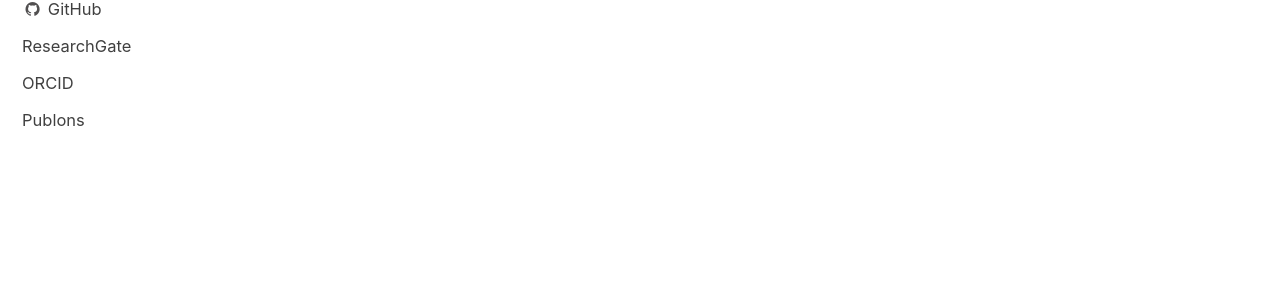
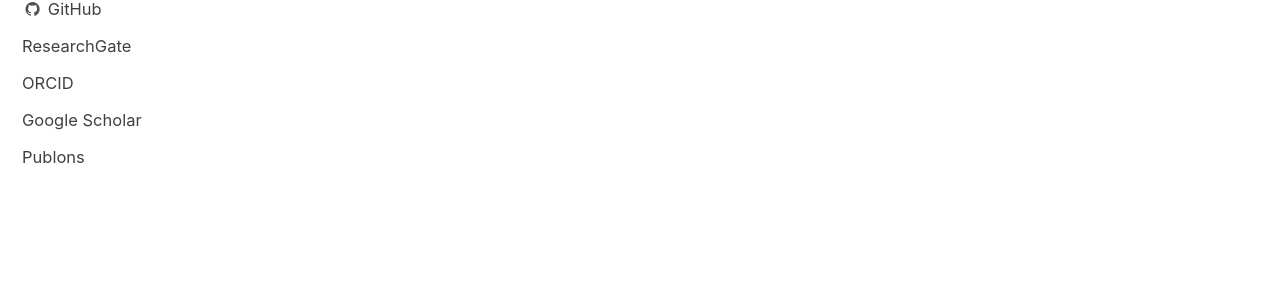
Before and after one commit to xvazquezc/xvazquezc.github.io, a Jekyll site: the page built from index.html, in a window 1280 px wide. Shown: the part 384-688 px from the top of the page. Built offline with Jekyll 4.4.1, drawn with Linux system fonts in a browser that asks for light colours; the list of posts is cut into pages by our own code.

Commit message:
test academicicons fix again...

```diff
--- a/_config.yml
+++ b/_config.yml
@@ -84,7 +84,7 @@
   github           : "xvazquezc"
   gitlab           :
   google_plus      :
-  google_scholar...: "vkyQl00AAAAJ"
+  google_scholar   : "vkyQl00AAAAJ"
   lastfm           :
   linkedin         : "xabier-vázquez-campos-5316483" # "john-doe-12345678" (the last part of your profile url, e.g. https://www.linkedin.com/in/john-doe-12345678)
   pinterest        :
--- a/_includes/author-profile.html
+++ b/_includes/author-profile.html
@@ -270,7 +270,7 @@
       {% if author.publons %}
         <li>
           <a href="https://publons.com/author/{{ author.publons }}" itemprop="sameAs">
-            <i class="ai fa-fw ai-publons" aria-hidden="true"></i> Publons
+            <i class="ai ai-fw ai-publons" aria-hidden="true"></i> Publons
           </a>
         </li>
       {% endif %}
```
